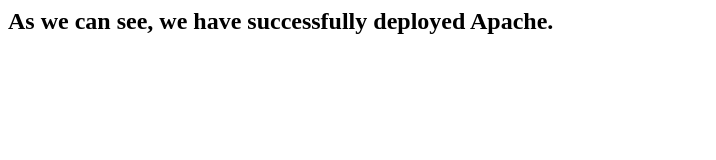
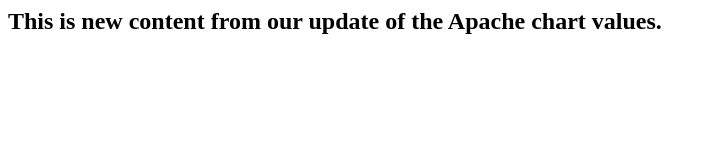
Before and after one commit to omkensey/packt-helm, a plain HTML site: page index.html in a window 1280 px wide. Shown: the whole page, without its empty margins (0-716 px from the left). Drawn offline with Linux system fonts and the light colour scheme.

Commit message:
Updated index content.

```diff
--- a/index.html
+++ b/index.html
@@ -1,3 +1,3 @@
 <title>Hello Packt Course Attendee!</title>
 <p>
-<h2>As we can see, we have successfully deployed Apache.</h2>
+<h2>This is new content from our update of the Apache chart values.</h2>
```
